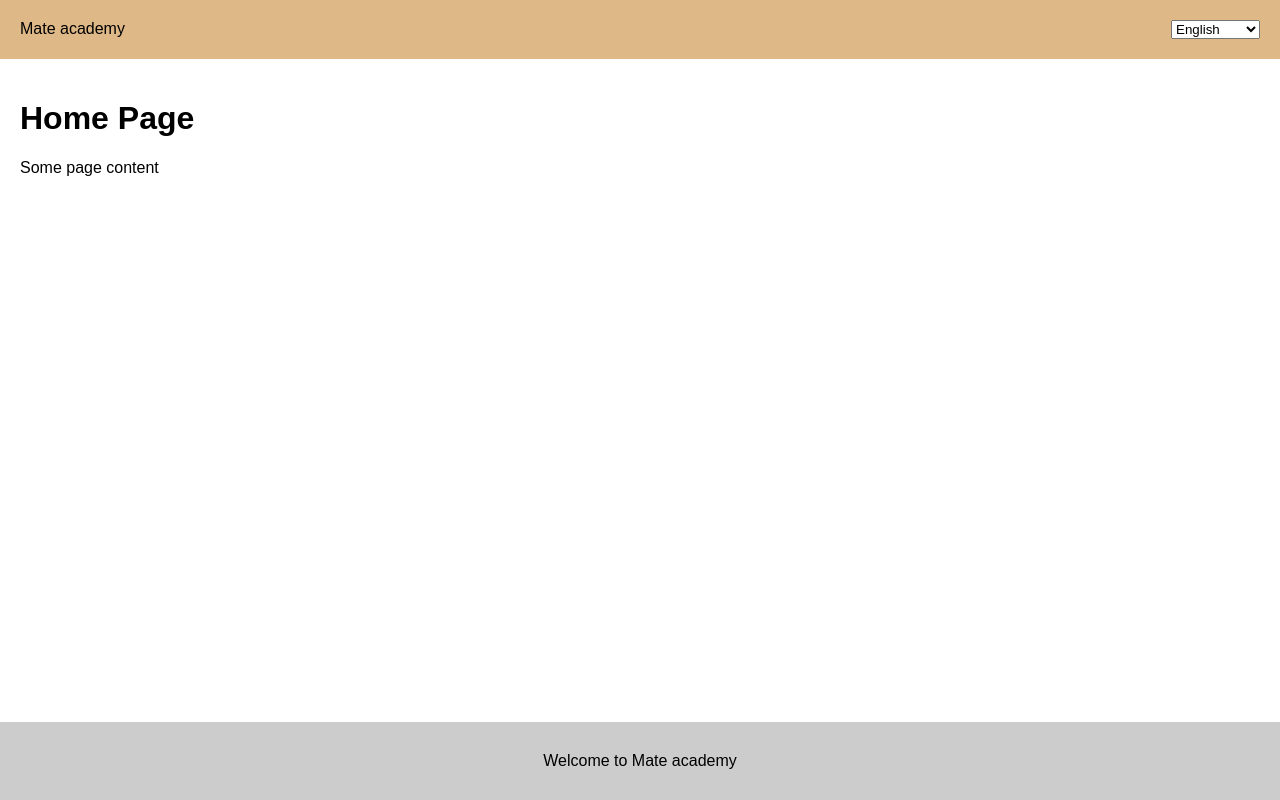
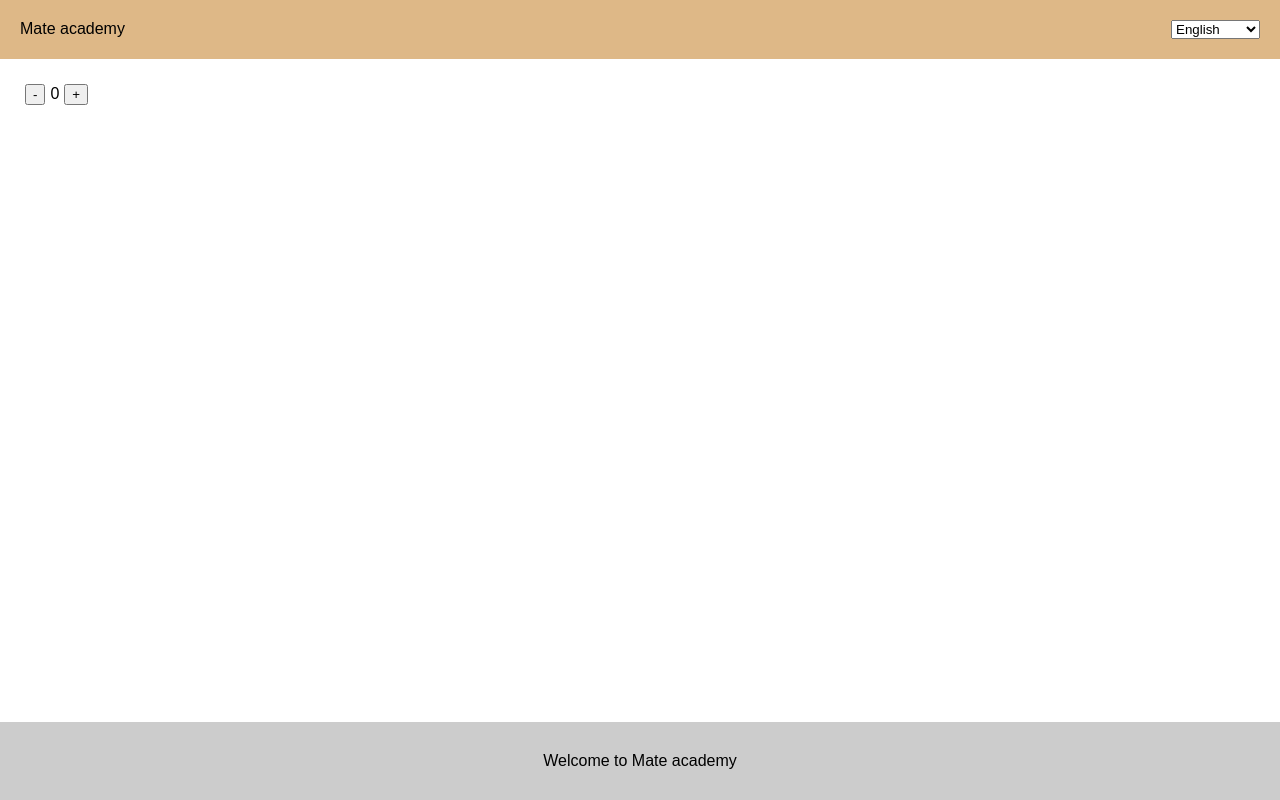
Before and after one commit to yurii-shkrobut-m/react-recording_typescript, a React (Create React App) app: page / in a window 1280 px wide. Built offline with nearby package versions, Linux system fonts and the light colour scheme.

Commit message:
Before Redux like State Managment with Context

```diff
--- a/src/components/Main.tsx
+++ b/src/components/Main.tsx
@@ -1,7 +1,63 @@
-import { HomePage } from './HomePage';
+import { useReducer } from "react";
+import { Lang } from "../types/Lang";
 
-export const Main = () => (
-  <main>
-    <HomePage />
-  </main>
-)
+type Action = { type: 'decrease'}
+            | { type: 'increase' }
+            | { type: 'add', payload: number }
+            | { type: 'setLang', payload: Lang };
+
+interface State {
+  amount: number;
+  lang: Lang;
+}
+
+function reducer(state: State, action: Action): State {
+  switch (action.type) {
+    case 'decrease':
+      return {
+        ...state,
+        amount: state.amount - 1,
+      };
+
+    case 'increase':
+      return {
+        ...state,
+        amount: state.amount + 1,
+      };
+
+    case 'add':
+      return {
+        ...state,
+        amount: state.amount + (action.payload || 0),
+      };
+
+    case 'setLang':
+      return {
+        ...state,
+        lang: action.payload,
+      };
+
+    default:
+      return state;
+  }
+}
+
+const initialState: State = {
+  amount: 0,
+  lang: Lang.EN,
+}
+
+export const Main = () => {
+  const [{amount }, dispatch] = useReducer(reducer, initialState);
+
+  const decrease = () => dispatch({type: 'decrease'});
+  const increase = () => dispatch({type: 'increase'});
+
+  return (
+    <main>
+      <button onClick={decrease}>-</button>
+      {amount}
+      <button onClick={increase}>+</button>
+    </main>
+  )
+}
--- a/src/index.scss
+++ b/src/index.scss
@@ -35,3 +35,7 @@ footer {
   padding: 30px;
   background-color: #ccc;
 }
+
+button {
+  margin: 5px;
+}
```
